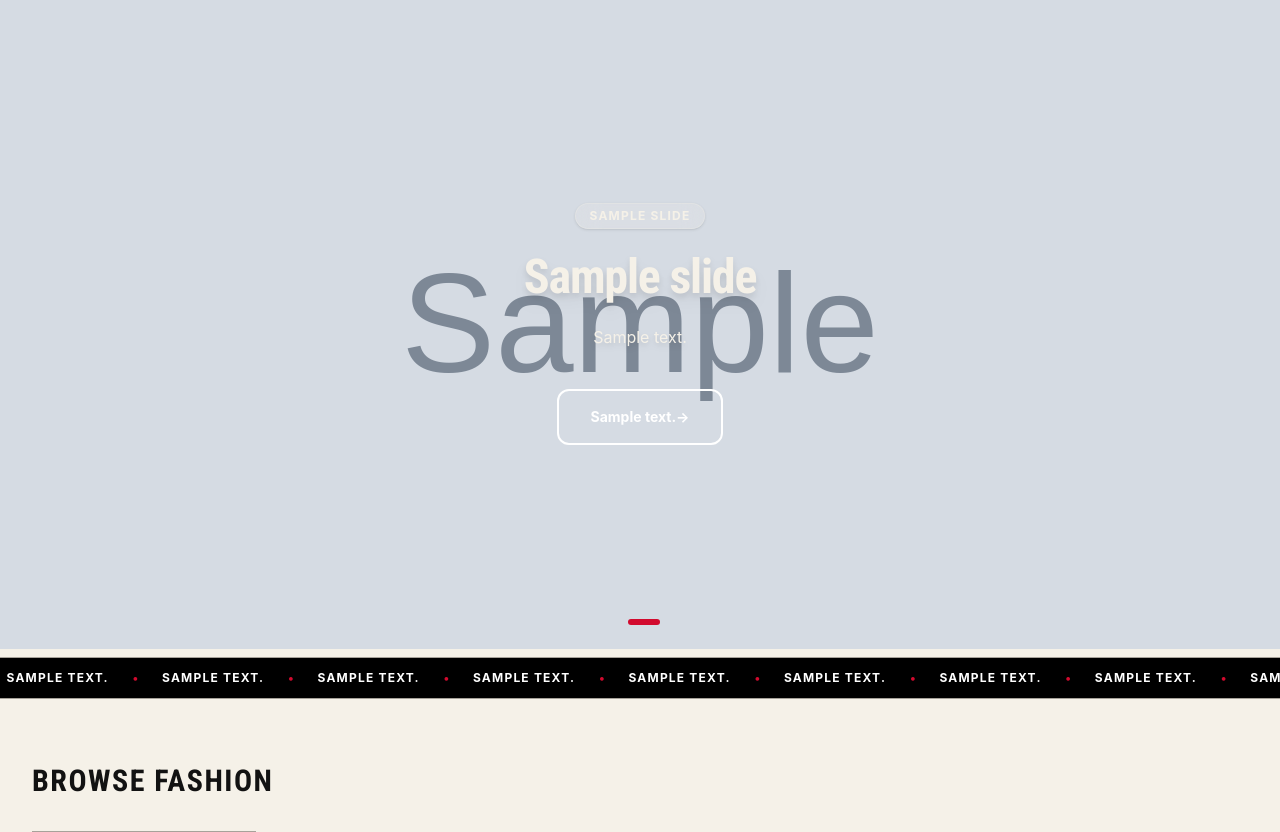
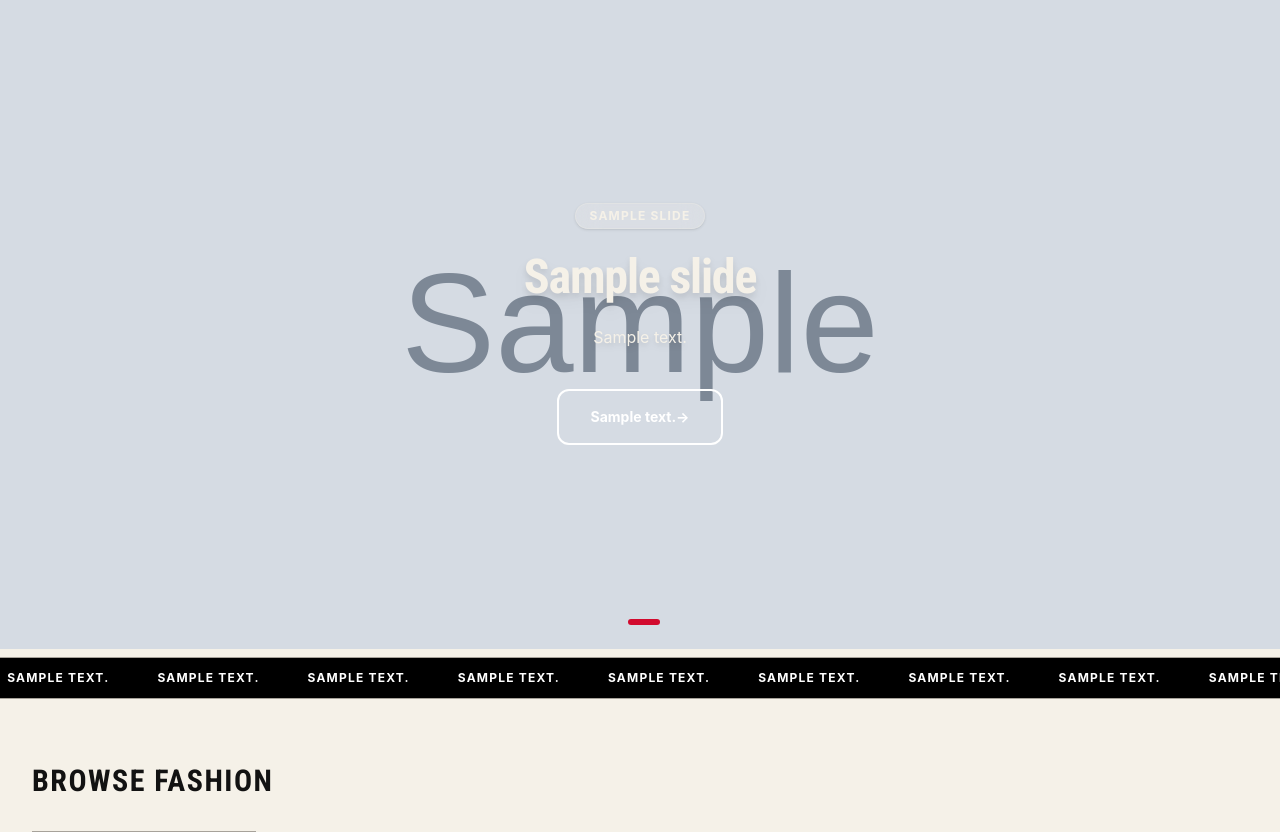
Before and after one commit to ulageshwaran/twosomesty, a Django app: template store/templates/store/home.html in a window 1280 px wide. Shown: the part 98-930 px from the top of the page. Run offline with Django 5.2, Linux system fonts and the light colour scheme; the template is opened without the code that fills it: most values are stand-ins (such as "Sample title", 1, 10 or a date in 2020); grey boxes marked "Sample" are stand-in pictures; some libraries are stand-ins or nearby versions.

Commit message:
marquee dot update

```diff
--- a/store/templates/store/home.html
+++ b/store/templates/store/home.html
@@ -143,14 +143,14 @@
         <div class="animate-marquee whitespace-nowrap flex items-center">
             {% for i in "12345678" %}
                 <span class="mx-6 text-xs font-bold text-white tracking-widest uppercase">{{ announcement_text }}</span>
-                <span class="text-brand text-xs font-extrabold">•</span>
+
             {% endfor %}
         </div>
         <!-- Track 2 (Appended seamlessly to create a gapless infinite loop) -->
         <div class="absolute top-0 animate-marquee2 whitespace-nowrap flex items-center">
             {% for i in "12345678" %}
                 <span class="mx-6 text-xs font-bold text-white tracking-widest uppercase">{{ announcement_text }}</span>
-                <span class="text-brand text-xs font-extrabold">•</span>
+
             {% endfor %}
         </div>
     </div>
```
